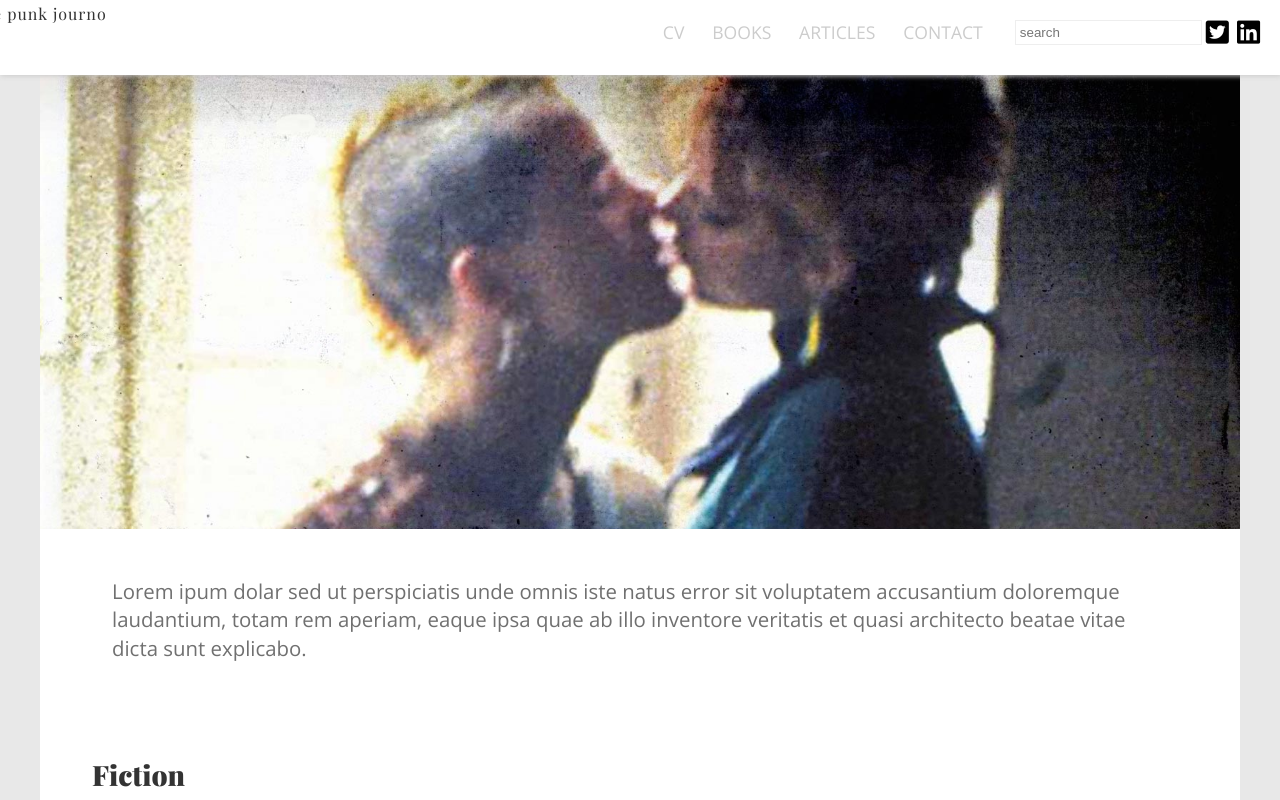
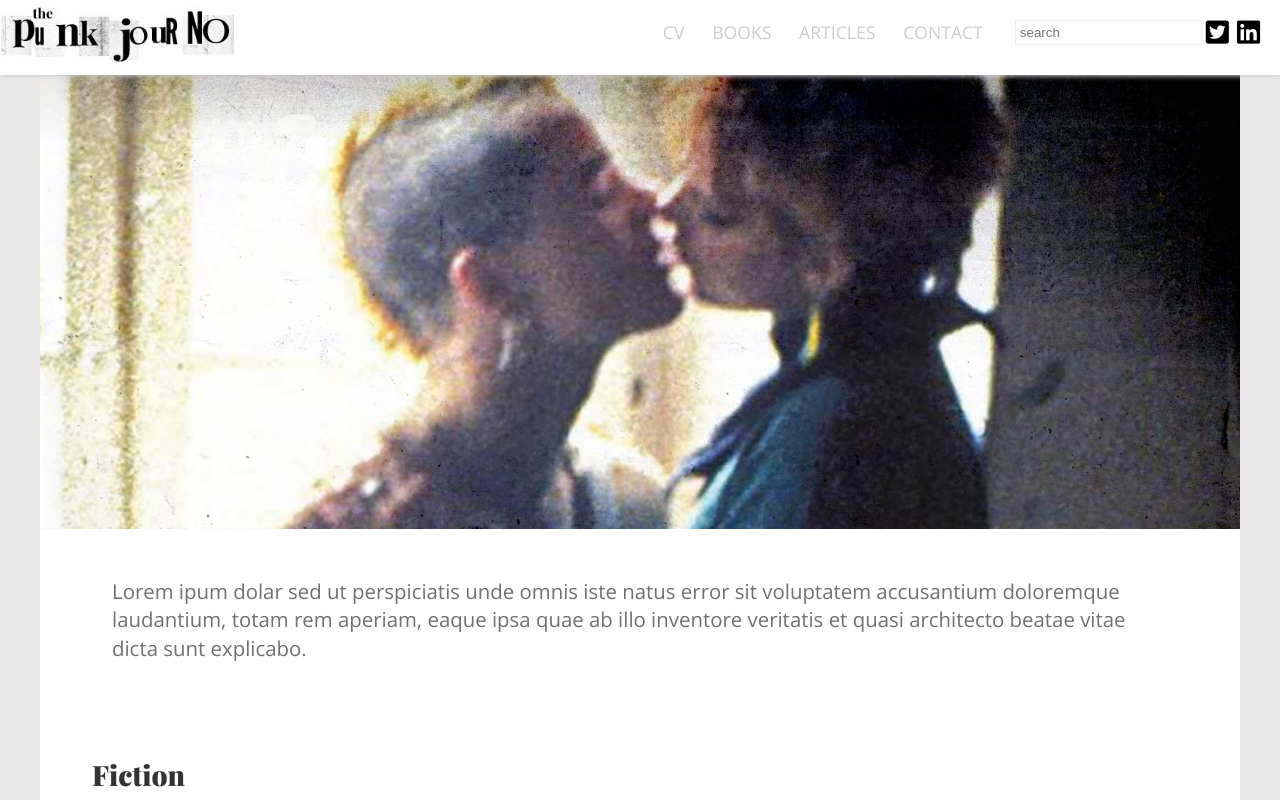
Before and after one commit to stevehoneyman/the-punk-journo, a plain HTML site: page books.html in a window 1280 px wide. Shown: the top 800 px of the page. Drawn offline with nearby package versions, Linux system fonts and the light colour scheme.

Commit message:
test logo added to books page

```diff
--- a/books.html
+++ b/books.html
@@ -14,8 +14,8 @@
 			<header>
 				<div class="header-inner">
 					<span class="logo">
-						<a href="index.html">the punk journo
-							<!-- <img src="images/logo-white.svg"> -->
+						<a href="index.html">
+							<img src="images/punk-journo-logo-1.jpg">
 						</a>
 					</span>
 					<button class="menu">
--- a/css/scss/page-sections/header.scss
+++ b/css/scss/page-sections/header.scss
@@ -28,8 +28,8 @@ header {
 
 		.logo {
 			position: absolute;
-			top: -.75rem;
-			left: -1.5rem;
+			top: -1rem;
+			left: -.5rem;
 		//	width: 200px;
 		//	box-shadow: 3px 3px $black-70;
 
@@ -54,7 +54,7 @@ header {
 			}
 
 			img {
-				width: 300px;
+				width: 250px;
 			}
 		}
 
```
Also changed, not shown: css/app.css, 1 other file.
